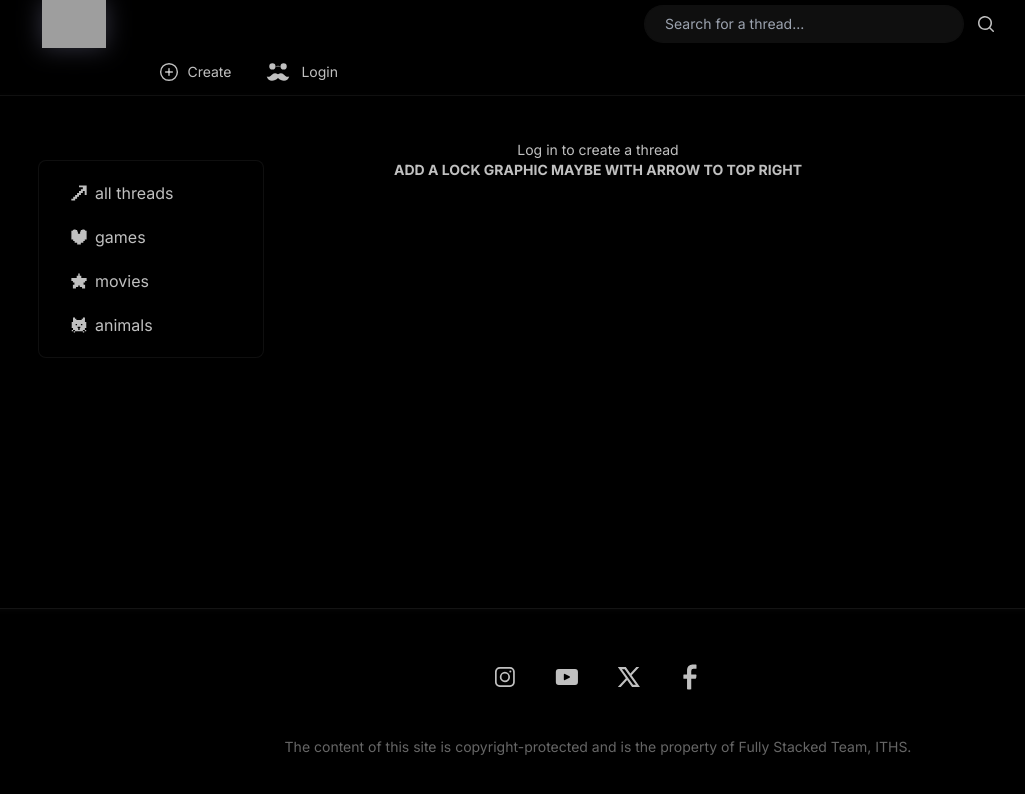
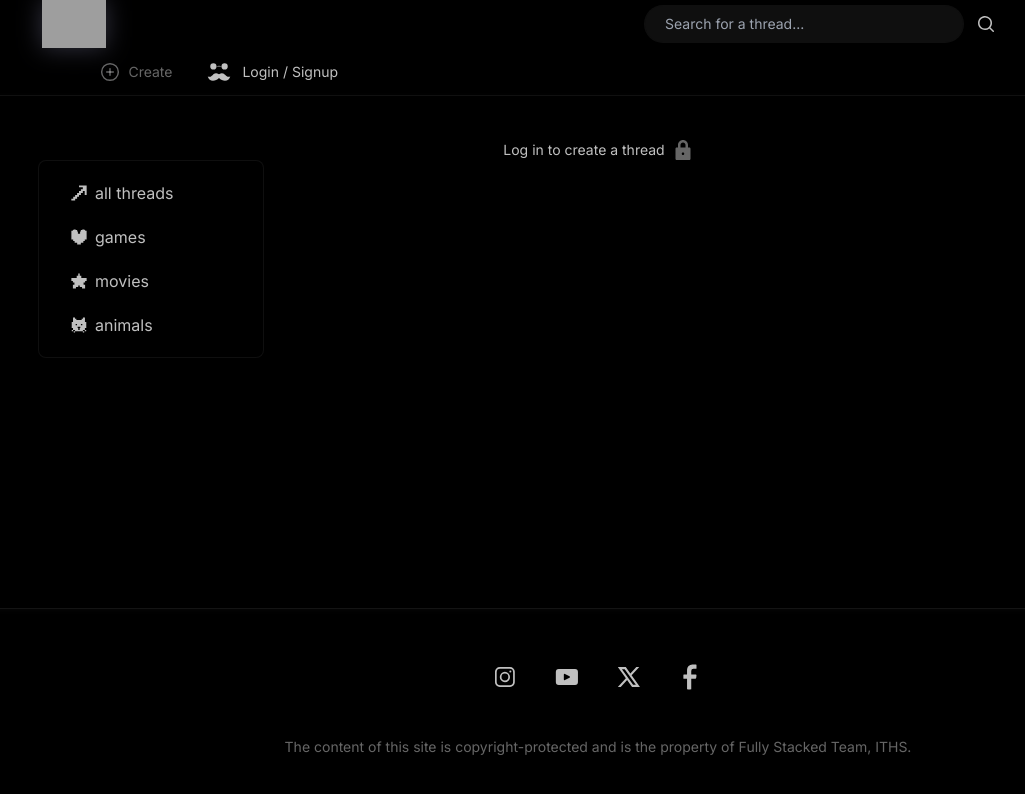
Before and after one commit to amilpsp/fullstack-frontend, a React (Vite) app: page /newThread in a window 1280 px wide. Shown: the top 794 px of the page, without its empty margins (42-1067 px from the left). Built offline with nearby package versions, Linux system fonts and the light colour scheme; grey boxes are pictures that could not be loaded.

Commit message:
Bunch of small tweaks + homePage arrow overlap fix

```diff
--- a/src/Components/Navbar/Navbar.tsx
+++ b/src/Components/Navbar/Navbar.tsx
@@ -3,37 +3,17 @@ import './Navbar.css';
 import SearchBar from '../SearchBar/SearchBar';
 import SignupLogin from '../SignupLogin/SignupLogin';
 import SideBarTopics from '../SideBarTopics/SideBarTopics';
+import { useAuth } from '../../contexts/useAuth';
 
 const Navbar: React.FC = () => {
   const navigate = useNavigate();
+  const { user } = useAuth();
 
   const handleSearch = (query: string) => {
     navigate(`/search?query=${query}`);
   };
 
-  return (
-    <nav className="relative flex w-full flex-wrap items-center justify-between border-b-[1px] border-bordercol h-24 bg-odark">
-      <div className="flex w-full flex-wrap items-center px-3">
-        {/* LEFT - Logo */}
-        <div className="flex ml-16 w-[30vw] mr-2">
-          <Link to="" className="mx-2 my-1 flex items-center lg:mb-0 lg:mt-0">
-            <img
-              src="https://raw.githubusercontent.com/amilpsp/fullstack-frontend/develop/public/logo.png"
-              alt="logo"
-              className="max-h-12 me-2 drop-shadow-blue hover:drop-shadow-red transition-transform duration-75"
-            />
-          </Link>
-        </div>
-
-        {/* MIDDLE - Search Bar*/}
-        <div className="mx-auto flex-row ps-0 md:flex">
-          <SearchBar onSearch={handleSearch} />
-        </div>
-        {/* RIGHT - Create, My Threads, Login */}
-        <ul className="flex flex-row mr-16 text-sm w-[30vw] justify-end">
-          <li className="px-4">
-            <Link to="/newThread">
-              <button className="flex items-center gap-2 hover:text-white hover:stroke-white stroke-txtbright h-12 hover:drop-shadow-test">
+  const createSvg = (
     <svg
       width="20"
       height="20"
@@ -63,9 +43,46 @@ const Navbar: React.FC = () => {
         strokeLinejoin="round"
       />
     </svg>
+  );
+
+  return (
+    <nav className="relative flex w-full flex-wrap items-center justify-between border-b-[1px] border-bordercol h-24 bg-odark">
+      <div className="flex w-full flex-wrap items-center px-3">
+        {/* LEFT - Logo */}
+        <div className="flex ml-16 w-[30vw] mr-2">
+          <Link to="" className="mx-2 my-1 flex items-center lg:mb-0 lg:mt-0">
+            <img
+              src="https://raw.githubusercontent.com/amilpsp/fullstack-frontend/develop/public/logo.png"
+              alt="logo"
+              className="max-h-12 me-2 drop-shadow-blue hover:drop-shadow-red transition-transform duration-75"
+            />
+          </Link>
+        </div>
+
+        {/* MIDDLE - Search Bar*/}
+        <div className="mx-auto flex-row ps-0 md:flex">
+          <SearchBar onSearch={handleSearch} />
+        </div>
+        {/* RIGHT - Create, My Threads, Login */}
+        <ul className="flex flex-row mr-16 text-sm w-[30vw] justify-end">
+          <li className="px-4">
+            {!user && (
+              <button
+                disabled
+                className="flex items-center gap-2 text-txtdark stroke-txtdark h-12 hover:drop-shadow-test"
+              >
+                {createSvg}
+                <h3>Create</h3>
+              </button>
+            )}
+            {user && (
+              <Link to="/newThread">
+                <button className="flex items-center gap-2 hover:text-white hover:stroke-white stroke-txtbright text-txtbright h-12 hover:drop-shadow-test">
+                  {createSvg}
                   <h3>Create</h3>
                 </button>
               </Link>
+            )}
           </li>
           <li className="px-4 hover:fill-white fill-txtbright">
             <SignupLogin />
--- a/src/Components/NavbarMobile/NavbarMobile.tsx
+++ b/src/Components/NavbarMobile/NavbarMobile.tsx
@@ -189,11 +189,17 @@ const NavbarMobile: React.FC = () => {
               )}
               {!user && (
                 <div className="gap-3 ml-3">
-                  <button className="flex items-center gap-3 stroke-txtdark text-txtdark h-12 hover:drop-shadow-test">
+                  <button
+                    disabled
+                    className="flex items-center gap-3 stroke-txtdark text-txtdark h-12 hover:drop-shadow-test"
+                  >
                     {createSvg}
                     <h3>Create</h3>
                   </button>
-                  <button className="flex items-center gap-3 fill-txtdark text-txtdark h-12 hover:drop-shadow-test">
+                  <button
+                    disabled
+                    className="flex items-center gap-3 fill-txtdark text-txtdark h-12 hover:drop-shadow-test"
+                  >
                     {myThreadsSvg}
                     <h3>My threads</h3>
                   </button>
--- a/src/Components/SearchBar/SearchBar.tsx
+++ b/src/Components/SearchBar/SearchBar.tsx
@@ -29,7 +29,7 @@ const SearchBar: React.FC<SearchBarProps> = ({ onSearch }) => {
           />
           <button
             type="submit"
-            className="flex items-center whitespace-nowrap rounded px-3 py-1.5 text-center text-base font-normal text-txtbright hover:text-white [&>svg]:w-5 hover:drop-shadow-test"
+            className="flex items-center whitespace-nowrap rounded px-3 py-1.5 text-center text-base font-normal text-txtbright [&>svg]:w-5 hover:drop-shadow-test"
           >
             <svg
               xmlns="http://www.w3.org/2000/svg"
--- a/src/Components/SearchBarMobile/SearchBarMobile.tsx
+++ b/src/Components/SearchBarMobile/SearchBarMobile.tsx
@@ -29,7 +29,7 @@ const SearchBarMobile: React.FC<SearchBarMobileProps> = ({ onSearch }) => {
           />
           <button
             type="submit"
-            className="flex items-center whitespace-nowrap rounded px-3 py-1.5 text-center text-base font-normal text-txtbright hover:text-white [&>svg]:w-5 hover:drop-shadow-test"
+            className="flex items-center whitespace-nowrap rounded px-3 py-1.5 text-center text-base font-normal text-txtbright [&>svg]:w-5 hover:drop-shadow-test cursor-default"
           >
             <svg
               xmlns="http://www.w3.org/2000/svg"
--- a/src/Components/SideBarTopics/SideBarTopics.tsx
+++ b/src/Components/SideBarTopics/SideBarTopics.tsx
@@ -14,7 +14,7 @@ export default function SideBarTopics() {
   };
 
   return (
-    <div className="lg:absolute lg:top-40 lg:left-20 px-2 py-2 lg:max-w-[18%]  bg-odark border-bordercol border-t-[1px] border-b-[1px] lg:border-[1px] lg:rounded-lg text-left">
+    <div className="lg:absolute lg:top-40 lg:left-20 px-2 py-2 lg:max-w-[18%]  bg-odark border-bordercol border-t-[1px] border-b-[1px] lg:border-[1px] lg:rounded-lg text-left z-20">
       <div className="min-w-52">
         <Link to="/topic/all">
           <button className={getButtonClass('/topic/all')}>
--- a/src/Components/SignupLogin/SignupLogin.tsx
+++ b/src/Components/SignupLogin/SignupLogin.tsx
@@ -198,7 +198,7 @@ const SignupLogin: React.FC = () => {
                 },
               }}
             >
-              <div className="flex items-center gap-2 hover:text-white hover:stroke-white stroke-txtbright h-12 text-txtbright">
+              <div className="flex items-center gap-2 hover:text-white hover:stroke-white lg:stroke-txtbright h-12 lg:text-txtbright fill-txtdark lg:fill-txtbright lg:hover:fill-white text-txtdark">
                 <svg
                   width="30px"
                   height="30px"
@@ -296,7 +296,7 @@ const SignupLogin: React.FC = () => {
                 d="M10 7.5a2.5 2.5 0 1 1-5 0 2.5 2.5 0 0 1 5 0Zm0 0 .211-.106a4 4 0 0 1 3.578 0L14 7.5m0 0a2.5 2.5 0 1 0 5 0 2.5 2.5 0 0 0-5 0Zm-2 6.303c5-3 5 3.5 9 1.767-1 4.233-6 4.233-9 1.233-3 3-8 3-9-1.233 4 1.733 4-4.767 9-1.767Z"
               />
             </svg>
-            <p className="xl:hidden ">Login</p>
+            <p className="xl:hidden ">Login / Signup</p>
           </button>
 
           {isSignupLoginVisible && (
--- a/src/Components/postsContainer/MobilePostsContainer.tsx
+++ b/src/Components/postsContainer/MobilePostsContainer.tsx
@@ -140,7 +140,7 @@ export const MobilePostsContainer = (props: MobilePostsContainerProps) => {
                   <g
                     id="Page-1"
                     stroke="none"
-                    stroke-width="1"
+                    strokeWidth="1"
                     fill="none"
                     fillRule="evenodd"
                   >
--- a/src/Pages/AccountPage/AccountPage.tsx
+++ b/src/Pages/AccountPage/AccountPage.tsx
@@ -103,8 +103,24 @@ const AccountPage = () => {
         </div>
       )}
       {!user && (
-        <div className="flex text-center m-5 text-xl text-txtbright">
-          <p>{'Login to see account info.'}</p>
+        <div className="flex text-center justify-center text-txtbright fill-txtdark">
+          <p className=" pr-2">Not logged in.</p>
+          <svg
+            version="1.0"
+            id="Layer_1"
+            xmlns="http://www.w3.org/2000/svg"
+            width="20px"
+            height="20px"
+            viewBox="0 0 64 64"
+            enableBackground="new 0 0 64 64"
+          >
+            <path
+              fill="current"
+              d="M52,24h-4v-8c0-8.836-7.164-16-16-16S16,7.164,16,16v8h-4c-2.211,0-4,1.789-4,4v32c0,2.211,1.789,4,4,4h40
+c2.211,0,4-1.789,4-4V28C56,25.789,54.211,24,52,24z M32,48c-2.211,0-4-1.789-4-4s1.789-4,4-4s4,1.789,4,4S34.211,48,32,48z M40,24
+H24v-8c0-4.418,3.582-8,8-8s8,3.582,8,8V24z"
+            />
+          </svg>
         </div>
       )}
     </div>
--- a/src/Pages/HomePage/HomePage.tsx
+++ b/src/Pages/HomePage/HomePage.tsx
@@ -7,7 +7,7 @@ const HomePage = () => {
           <img
             src="arrowleft.png"
             alt="cityscape"
-            className="mt-5 relative top-20 right-6 object-contain h-16"
+            className="mt-5 relative top-20 right-6 object-contain h-16 z-30"
           />
           <div className="text-2xl font-semibold italic relative top-36">
             <h3>Browse topics</h3>
--- a/src/Pages/NewThread/NewThread.tsx
+++ b/src/Pages/NewThread/NewThread.tsx
@@ -134,11 +134,24 @@ const NewThread = () => {
             </section>
           </form>
         ) : (
-          <div className="text-center">
-            <p>Log in to create a thread</p>
-            <p>
-              <b>ADD A LOCK GRAPHIC MAYBE WITH ARROW TO TOP RIGHT</b>
-            </p>
+          <div className="flex text-center justify-center text-txtbright fill-txtdark">
+            <p className=" pr-2">Log in to create a thread</p>
+            <svg
+              version="1.0"
+              id="Layer_1"
+              xmlns="http://www.w3.org/2000/svg"
+              width="20px"
+              height="20px"
+              viewBox="0 0 64 64"
+              enableBackground="new 0 0 64 64"
+            >
+              <path
+                fill="current"
+                d="M52,24h-4v-8c0-8.836-7.164-16-16-16S16,7.164,16,16v8h-4c-2.211,0-4,1.789-4,4v32c0,2.211,1.789,4,4,4h40
+	c2.211,0,4-1.789,4-4V28C56,25.789,54.211,24,52,24z M32,48c-2.211,0-4-1.789-4-4s1.789-4,4-4s4,1.789,4,4S34.211,48,32,48z M40,24
+	H24v-8c0-4.418,3.582-8,8-8s8,3.582,8,8V24z"
+              />
+            </svg>
           </div>
         )}
       </div>
```
Lines whose indentation alone changed are shown as unchanged.
